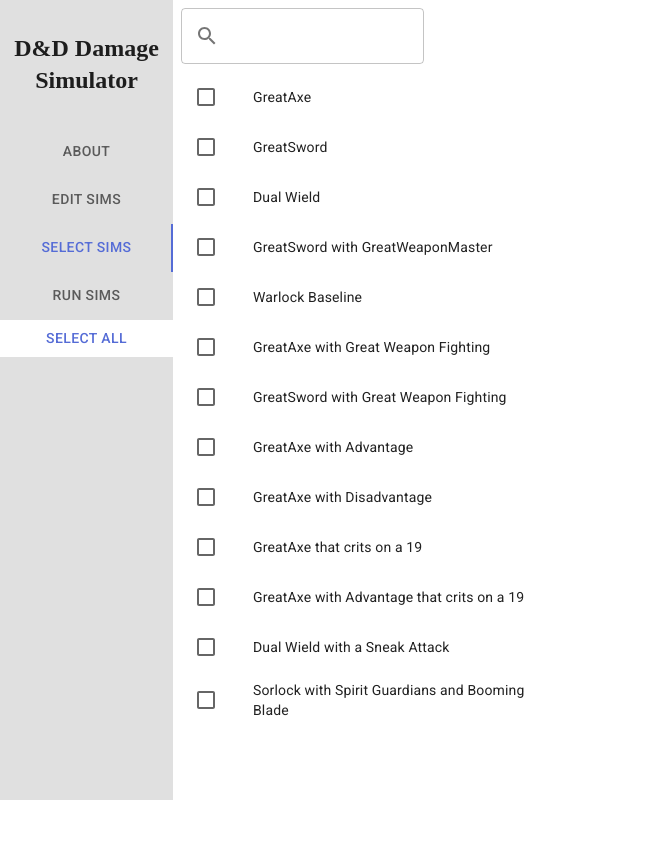
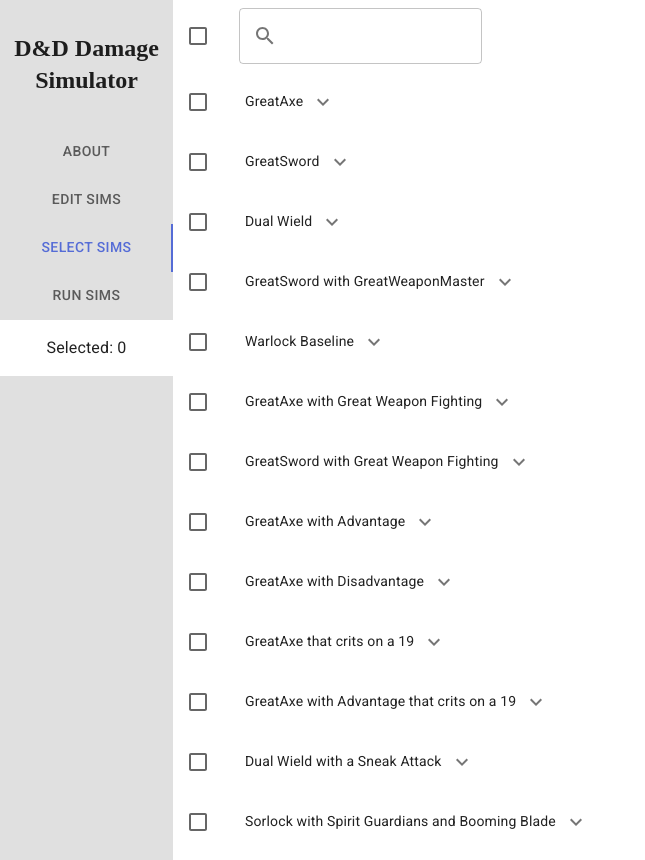
Before and after one commit to kbromwich/dsim, a React (Create React App) app: page / in a window 1280 px wide. Both pictures are taken after a click on the tab "SELECT SIMS". Shown: the whole page, without its empty margins (0-645 px from the left). Before the commit the page ends 800 px from the top, so only its background shows below. Built offline with nearby package versions, Linux system fonts and the light colour scheme.

Commit message:
Improvement: Fleshed out selector functionality
Also changed sim parsing to be a hook, so it's only done once.

```diff
--- a/src/ui/App.tsx
+++ b/src/ui/App.tsx
@@ -11,11 +11,12 @@ import { DefaultRawSims } from 'sim/examples';
 import parseSearchParams from 'util/parseSeachParams';
 import { decompressFromUrl } from 'util/compression';
 
+import { useParsedSims } from './useParsedSims';
 import { useEditorState } from './Editor/EditorState';
 import EditorSidebar from './Editor/EditorSidebar';
 import Editor from './Editor/Editor';
 import { useSelectorState } from './Selector/SelectorState';
-import ListSidebar from './Selector/SelectorSidebar';
+import SelectorSidebar from './Selector/SelectorSidebar';
 import Selector from './Selector/Selector';
 import { useRunnerState } from './Runner/RunnerState';
 import RunnerSidebar from './Runner/RunnerSidebar';
@@ -68,10 +69,11 @@ export default function App() {
     saveSetting('tab', String(tab));
   };
 
+  const parsedSims = useParsedSims(allSims);
   const editorStateSet = useEditorState(sandboxMode);
   const editsInProgress = editorStateSet[0].editSims !== undefined;
-  const selectorStateSet = useSelectorState(allSims);
-  const runnerStateSet = useRunnerState(allSims);
+  const selectorStateSet = useSelectorState(parsedSims, selectedSims, setSelectedSims);
+  const runnerStateSet = useRunnerState();
 
   return (
     <Box sx={{ display: 'flex', width: '100%' }}>
@@ -108,17 +110,11 @@ export default function App() {
             editStateSet={editorStateSet}
           />
         )}
-        {tab === 2 && (
-          <ListSidebar
-            selected={selectedSims}
-            onSelectedChange={setSelectedSims}
-            selectStateSet={selectorStateSet}
-          />
-        )}
+        {tab === 2 && <SelectorSidebar selected={selectedSims} />}
         {tab === 3 && (
           <RunnerSidebar
-            rawSims={allSims}
-            selected={selectedSims}
+            sims={parsedSims}
+            selected={!selectedSims.size ? new Set(parsedSims.names) : selectedSims}
             config={config}
             onConfigChange={setConfig}
             runStateSet={runnerStateSet}
@@ -135,19 +131,13 @@ export default function App() {
         )}
         {tab === 2 && (
           <Selector
+            sims={parsedSims}
             selected={selectedSims}
             onSelectedChange={setSelectedSims}
             selectStateSet={selectorStateSet}
           />
         )}
-        {tab === 3 && (
-          <Runner
-            config={config}
-            rawSims={allSims}
-            selected={selectedSims}
-            runStateSet={runnerStateSet}
-          />
-        )}
+        {tab === 3 && <Runner runStateSet={runnerStateSet} />}
       </Box>
     </Box>
   );
--- a/src/ui/Runner/RunnerState.ts
+++ b/src/ui/Runner/RunnerState.ts
@@ -6,7 +6,6 @@ export interface RunnerState {
   onStop?: () => void;
   time: number;
   results: SimRun[];
-  errors: string[];
   iterations: number;
   acValues: number[];
   rawAcValues: string;
@@ -16,13 +15,12 @@ export interface RunnerState {
 
 export type RunnerStateSet = [RunnerState, (newState: Partial<RunnerState>) => void];
 
-export const useRunnerState = (sims: string): RunnerStateSet => {
+export const useRunnerState = (): RunnerStateSet => {
   const [state, setState] = React.useState<RunnerState>({
     status: 'init',
     onStop: undefined,
     time: 0,
     results: [],
-    errors: [],
     iterations: 0,
     acValues: [],
     rawAcValues: '',
--- a/src/ui/Selector/Selector.tsx
+++ b/src/ui/Selector/Selector.tsx
@@ -1,45 +1,54 @@
 import React from 'react';
 
 import Box from '@mui/material/Box';
-import List from '@mui/material/List';
-import ListItem from '@mui/material/ListItem';
-import ListItemButton from '@mui/material/ListItemButton';
-import ListItemIcon from '@mui/material/ListItemIcon';
-import ListItemText from '@mui/material/ListItemText';
 import Checkbox from '@mui/material/Checkbox';
+import Divider from '@mui/material/Divider';
+import IconButton from '@mui/material/IconButton';
 import InputAdornment from '@mui/material/InputAdornment';
 import TextField from '@mui/material/TextField';
+import Typography from '@mui/material/Typography';
+import SearchIcon from '@mui/icons-material/Search';
+import ClearIcon from '@mui/icons-material/Clear';
 
-import SearchIcon from '@mui/icons-material/Search';
-
+import { ParsedSims } from 'ui/useParsedSims';
 import { SelectorStateSet } from './SelectorState';
+import search from './search';
+import SelectorList from './SelectorList';
+import { objectFilter } from 'util/objects';
 
 interface Props {
+  sims: ParsedSims;
   selected: Set<string>;
   onSelectedChange: (sims: Set<string>) => void;
   selectStateSet: SelectorStateSet;
 }
 
-const Selector: React.FC<Props> = ({ selected, onSelectedChange, selectStateSet }) => {
+const Selector: React.FC<Props> = ({ sims, selected, onSelectedChange, selectStateSet }) => {
   const [state, setState] = selectStateSet;
-
-  const toggleSimSelected = (simName: string) => {
-    const newSelected = new Set(selected);
-    if (newSelected.has(simName)) {
-      newSelected.delete(simName);
-    } else {
-      newSelected.add(simName)
-    }
-    onSelectedChange(newSelected);
-  };
-
-  const searchedNames = Object.keys(state.parsedSims).filter((simName) => {
-    const name = state.searchCaseInsensitive ? simName.toLowerCase() : simName;
-    return name.includes(state.search);
-  });
+  const searchedNames = search(state.search, sims.names, state.searchCaseInsensitive);
+  const searchSel = searchedNames.filter((n) => selected.has(n));
+  const allSearchSel = searchSel.length === searchedNames.length;
+  const nonSearchSelSims = objectFilter(sims.sims, (name) => (
+    selected.has(name) && !searchedNames.includes(name)
+  ));
 
   return (
-    <Box sx={{ flexBasis: '33%', padding: 1 }}>
+    <Box>
+      <Box sx={{ display: 'flex', pt: 1 }}>
+        <Checkbox
+          checked={!!searchSel.length && allSearchSel}
+          indeterminate={!!searchSel.length && !allSearchSel}
+          onClick={() => {
+            if (searchSel.length) {
+              onSelectedChange(new Set([...selected].filter((n) => !searchSel.includes(n))));
+            } else {
+              onSelectedChange(new Set([...selected, ...searchedNames]));
+            }
+          }}
+          sx={{ px: 1.6, mr: 2 }}
+          tabIndex={-1}
+          title="Select / deselect all"
+        />
         <TextField
           InputProps={{
             startAdornment: (
@@ -47,35 +56,56 @@ const Selector: React.FC<Props> = ({ selected, onSelectedChange, selectStateSet
                 <SearchIcon />
               </InputAdornment>
             ),
+            endAdornment: !!state.search && (
+              <InputAdornment position="end">
+                <IconButton onClick={() => setState({ search: '' })}>
+                  <ClearIcon />
+                </IconButton>
+              </InputAdornment>
+            ),
           }}
           onChange={(e) => setState({ search: e.target.value })}
           value={state.search}
         />
-      <List sx={{ width: '100%', maxWidth: 360, bgcolor: 'background.paper' }}>
-        {searchedNames.map((simName) => (
-          <ListItem
-            key={simName}
-            // secondaryAction={
-            //   <IconButton edge="end" aria-label="comments">
-            //     <CommentIcon />
-            //   </IconButton>
-            // }
-            disablePadding
-          >
-            <ListItemButton onClick={() => toggleSimSelected(simName)} dense>
-              <ListItemIcon>
+      </Box>
+      <SelectorList
+        sims={objectFilter(sims.sims, (name) => searchedNames.includes(name))}
+        selected={selected}
+        onSelectedChange={onSelectedChange}
+        onExpandedChange={(names) => setState({ expandedSims: names })}
+        expandedSims={state.expandedSims}
+      />
+      {!!Object.keys(nonSearchSelSims).length && (
+        <>
+        <Divider sx={{ mx: 2, maxWidth: 600 }} />
+          {/* <Box sx={{ display: 'flex' }}>
             <Checkbox
-                  edge="start"
-                  checked={selected.has(simName)}
+              checked={!!selected.size && allSelected}
+              indeterminate={!!selected.size && !allSelected}
+              onClick={() => {
+                if (selected.size) {
+                  onSelectedChange(new Set());
+                } else {
+                  onSelectedChange(new Set(sims.names));
+                }
+              }}
+              sx={{ px: 1.6, mr: 2 }}
               tabIndex={-1}
-                  disableRipple
+              title="Select / deselect all"
             />
-              </ListItemIcon>
-              <ListItemText primary={simName} />
-            </ListItemButton>
-          </ListItem>
-        ))}
-      </List>
+          </Box> */}
+          <Typography sx={{ mx: 2, mt: 2, fontStyle: 'italic' }} variant="body2">
+            The following simulations are currently selected but don't match the search:
+          </Typography>
+          <SelectorList
+            sims={nonSearchSelSims}
+            selected={selected}
+            onSelectedChange={onSelectedChange}
+            onExpandedChange={(names) => setState({ expandedSims: names })}
+            expandedSims={state.expandedSims}
+          />
+        </>
+      )}
     </Box>
   );
 };
--- /dev/null
+++ b/src/ui/Selector/SelectorList.tsx
@@ -0,0 +1,93 @@
+import React from 'react';
+
+import { styled } from '@mui/material/styles';
+import Checkbox from '@mui/material/Checkbox';
+import Collapse from '@mui/material/Collapse';
+import IconButton from '@mui/material/IconButton';
+import List from '@mui/material/List';
+import ListItem from '@mui/material/ListItem';
+import ListItemButton from '@mui/material/ListItemButton';
+import ListItemIcon from '@mui/material/ListItemIcon';
+import ListItemText from '@mui/material/ListItemText';
+import Typography from '@mui/material/Typography';
+
+import ExpandLess from '@mui/icons-material/ExpandLess';
+import ExpandMore from '@mui/icons-material/ExpandMore';
+
+import Simulation from 'sim/Simulation';
+
+const CodeBlock = styled(Typography)(({ theme }) => ({
+  padding: theme.spacing(1),
+  whiteSpace: 'pre',
+  backgroundColor: theme.palette.divider,
+}));
+
+const toggleSetItem = (nameSet: Set<string>, simName: string) => {
+  const newSelected = new Set(nameSet);
+  if (newSelected.has(simName)) {
+    newSelected.delete(simName);
+  } else {
+    newSelected.add(simName)
+  }
+  return newSelected;
+};
+
+interface Props {
+  sims: Record<string, Simulation[]>;
+  selected: Set<string>;
+  onSelectedChange: (sims: Set<string>) => void;
+  onExpandedChange: (sims: Set<string>) => void;
+  expandedSims: Set<string>;
+}
+
+const SelectorList: React.FC<Props> = ({ sims, selected, onSelectedChange, onExpandedChange, expandedSims }) => (
+  <List sx={{ width: '100%', bgcolor: 'background.paper' }}>
+    {Object.keys(sims).map((simName) => (
+      <ListItem
+        key={simName}
+        disablePadding
+      >
+        <ListItemButton
+          dense
+          onClick={() => onSelectedChange(toggleSetItem(selected, simName))}
+        >
+          <ListItemIcon>
+            <Checkbox
+              edge="start"
+              checked={selected.has(simName)}
+              tabIndex={-1}
+              disableRipple
+            />
+          </ListItemIcon>
+          <ListItemText
+            primary={
+              <>
+                {simName}
+                <IconButton
+                  edge="end"
+                  onClick={(e) => {
+                    e.preventDefault();
+                    e.stopPropagation();
+                    onExpandedChange(toggleSetItem(expandedSims, simName));
+                  }}
+                >
+                  {expandedSims?.has(simName) ? <ExpandLess /> : <ExpandMore />}
+                </IconButton>
+              </>
+            }
+            secondary={
+              <Collapse in={expandedSims?.has(simName)} unmountOnExit>
+                <CodeBlock>{
+                  sims[simName].map((s) => s.simDefinition)
+                    .filter((s, i, a) => s !== a[i - 1]).join('\n')
+                }</CodeBlock>
+              </Collapse>
+            }
+          />
+        </ListItemButton>
+      </ListItem>
+    ))}
+  </List>
+);
+
+export default SelectorList;
--- a/src/ui/Selector/SelectorSidebar.tsx
+++ b/src/ui/Selector/SelectorSidebar.tsx
@@ -1,25 +1,16 @@
 import React from 'react';
 
 import Box from '@mui/material/Box';
-import Button from '@mui/material/Button';
-
-import { SelectorStateSet } from './SelectorState';
+import Typography from '@mui/material/Typography';
 
 interface Props {
   selected: Set<string>;
-  onSelectedChange: (sims: Set<string>) => void;
-  selectStateSet: SelectorStateSet;
 }
 
-const SelectorSidebar: React.FC<Props> = ({ selectStateSet, selected, onSelectedChange }) => {
-  const [state] = selectStateSet;
+const SelectorSidebar: React.FC<Props> = ({ selected }) => {
   return (
     <Box sx={{ bgcolor: 'background.default' }}>
-      <Button
-        onClick={() => onSelectedChange(new Set(selected.size ? [] : Object.keys(state.parsedSims)))}
-      >
-        {selected.size ? 'Select None' : 'Select All'}
-      </Button>
+      <Typography sx={{ py: 2 }}>Selected: {selected.size}</Typography>
     </Box>
   );
 };
--- a/src/ui/Selector/SelectorState.ts
+++ b/src/ui/Selector/SelectorState.ts
@@ -1,36 +1,31 @@
 import React from 'react';
-import { tryParseTestSimDef } from 'sim/parse';
-import Simulation from 'sim/Simulation';
-import { arrayBinned } from 'util/arrays';
-import cleanSimsText from 'util/cleanSimsText';
+import { ParsedSims } from 'ui/useParsedSims';
 
 export interface SelectorState {
-  parsedSims: Record<string, Simulation[]>;
   search: string;
   searchCaseInsensitive: boolean;
+  expandedSims: Set<string>;
 }
 
 export type SelectorStateSet = [SelectorState, (newState: Partial<SelectorState>) => void];
 
-export const useSelectorState = (sims: string): SelectorStateSet => {
+export const useSelectorState = (
+  sims: ParsedSims,
+  selected: Set<string>,
+  onSelectedChange: (sims: Set<string>) => void,
+): SelectorStateSet => {
   const [state, setState] = React.useState<SelectorState>({
-    parsedSims: {},
     search: '',
     searchCaseInsensitive: true,
+    expandedSims: new Set(),
   });
   React.useEffect(() => {
-    const parseErrors: string[] = [];
-    const parsed = arrayBinned(cleanSimsText(sims.split('\n')).map((sim): Simulation[] => {
-      try {
-        return tryParseTestSimDef(sim);
-      } catch (e) {
-        console.error(`Error parsing simulation defintion "${sim}": ${e}`, e);
-        parseErrors.push(`Error parsing "${sim}": ${e}`);
-        return [];
-      }
-    }).flat(), (sim) => sim.name);
-    setState((curState) => ({ ...curState, parsedSims: parsed }));
-  }, [sims, setState]);
+    const cleaned = Object.keys(sims.sims).filter((name) => selected.has(name));
+    onSelectedChange(new Set(cleaned));
+
+  // We ONLY want to trigger when sims changes!
+  // eslint-disable-next-line react-hooks/exhaustive-deps
+  }, [sims]);
   return [state, (newState: Partial<SelectorState>) => {
     setState((curState) => ({ ...curState, ...newState }));
   }];
--- /dev/null
+++ b/src/ui/Selector/search.ts
@@ -0,0 +1,9 @@
+
+const search = (searchText: string, options: string[], caseInsensitive: boolean) => {
+  return options.filter((simName) => {
+    const name = caseInsensitive ? simName.toLowerCase() : simName;
+    return name.includes(searchText);
+  });
+};
+
+export default search;
--- /dev/null
+++ b/src/ui/useParsedSims.ts
@@ -0,0 +1,34 @@
+import React from 'react';
+
+import { tryParseTestSimDef } from 'sim/parse';
+import Simulation from 'sim/Simulation';
+import { arrayBinned } from 'util/arrays';
+import cleanSimsText from 'util/cleanSimsText';
+
+export interface ParsedSims {
+  readonly sims: Record<string, Simulation[]>;
+  readonly names: string[];
+  readonly errors: string[];
+}
+
+export const useParsedSims = (rawSims: string): ParsedSims => {
+  const [sims, setSims] = React.useState<ParsedSims>({
+    sims: {},
+    errors: [],
+    names: [],
+  });
+  React.useEffect(() => {
+    const errors: string[] = [];
+    const sims = arrayBinned(cleanSimsText(rawSims.split('\n')).map((sim): Simulation[] => {
+      try {
+        return tryParseTestSimDef(sim);
+      } catch (e) {
+        console.error(`Error parsing simulation defintion "${sim}": ${e}`, e);
+        errors.push(`Error parsing "${sim}": ${e}`);
+        return [];
+      }
+    }).flat(), (sim) => sim.name);
+    setSims({ sims, errors, names: Object.keys(sims) });
+  }, [rawSims, setSims]);
+  return sims;
+};
--- /dev/null
+++ b/src/util/objects.ts
@@ -0,0 +1,7 @@
+export const objectFilter = <K extends string, V>(
+  object: Record<K, V>,
+  filter: (key: K, value: V, index: number, array: [K, V][]) => boolean,
+): Record<K, V> => Object.fromEntries(
+  (Object.entries(object) as [K, V][])
+    .filter(([key, value], i, a) => filter(key, value, i, a))
+) as Record<K, V>;
```
Also changed, not shown: src/ui/Runner/Runner.tsx (+1 -8 lines), src/ui/Runner/RunnerSidebar.tsx (+4 -3 lines), src/ui/Runner/runSims.ts (+7 -18 lines). Lines whose indentation alone changed are shown as unchanged.
